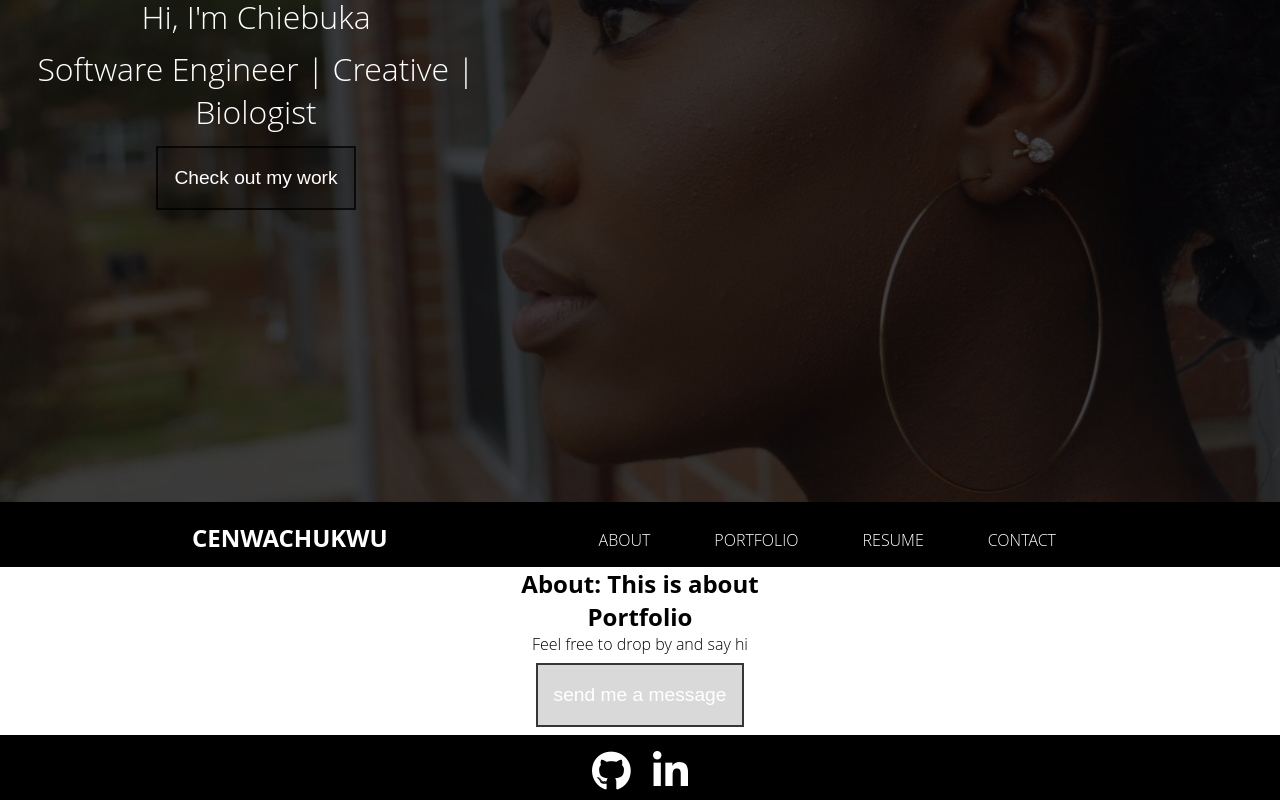
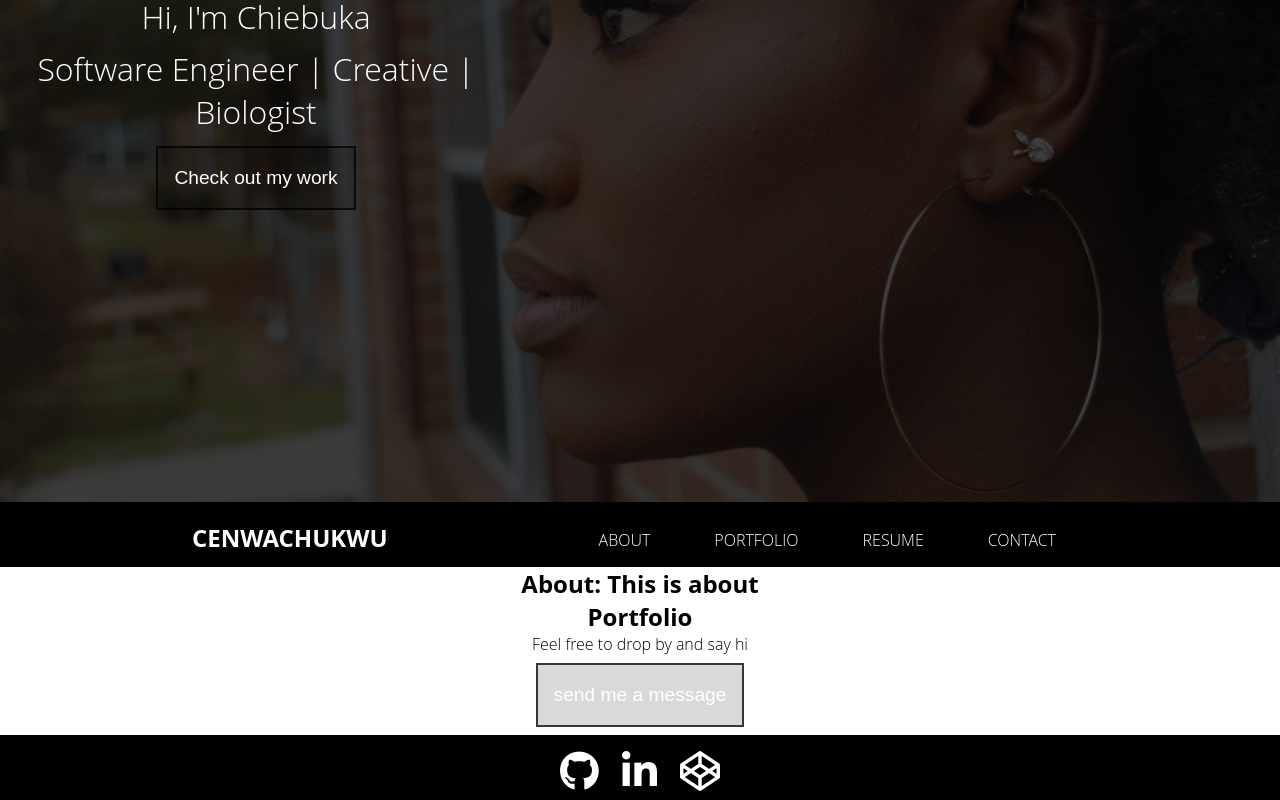
Before and after one commit to cenwachukwu/portfolio, a React (Create React App) app: page / in a window 1280 px wide. Shown: the part 298-1098 px from the top of the page. Built offline with nearby package versions, Linux system fonts and the light colour scheme.

Commit message:
updated footer with codepen

```diff
--- a/src/App.css
+++ b/src/App.css
@@ -121,7 +121,7 @@ li{
   flex-direction: row;
   justify-content: space-between;
   height: 100%;
-  width: 10%;
+  width: 15%;
 }
 
 i{
--- a/src/Footer.js
+++ b/src/Footer.js
@@ -7,6 +7,7 @@ function Footer() {
             <div className="footerDiv">
                 <a href="https://github.com/cenwachukwu" target="_blank"><i class="fab fa-github"></i></a>
                 <a href="https://www.linkedin.com/in/cenwachukwu" target="_blank"><i class="fab fa-linkedin-in"></i></a>
+                <a href="#" target="_blank"><i class="fab fa-codepen"></i></a>
             </div>
         </div>
     );
```
